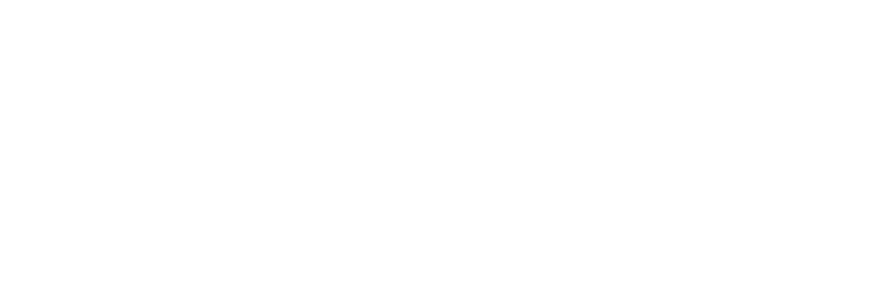
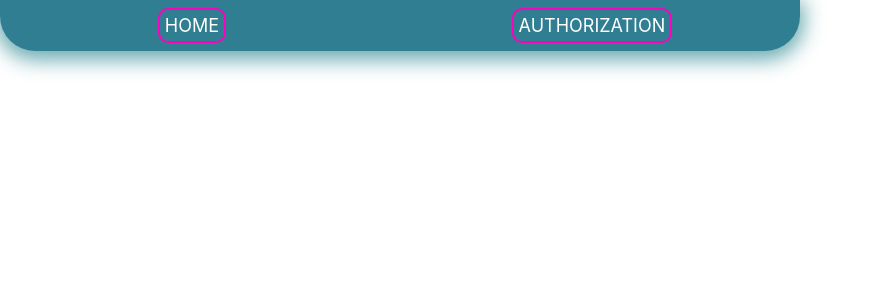
Before and after one commit to Ivanich777/MyGame, a React (Create React App) app in the folder frontend/: page / in a window 1280 px wide. Shown: the top 300 px of the page, without its empty margins (0-880 px from the left). Built offline with nearby package versions, Linux system fonts and the light colour scheme.

Commit message:
frontend-header

```diff
--- a/frontend/src/App.tsx
+++ /dev/null
@@ -1,10 +0,0 @@
-import React from 'react';
-import './App.css';
-
-function App() {
-  return (
-    <div className="App" />
-  );
-}
-
-export default App;
--- /dev/null
+++ b/frontend/src/App/App.tsx
@@ -0,0 +1,19 @@
+import React from 'react';
+import { Routes, Route } from 'react-router-dom';
+import './App.css';
+import { Provider, useDispatch } from 'react-redux';
+
+import Header from '../features/Header/Header';
+import MainPage from '../features/Main/MainPage';
+
+function App():JSX.Element {
+  return (
+    <Routes>
+    <Route path="/" element={<Header />}>
+      <Route path="main" element={<MainPage />} />
+    </Route>
+    </Routes>
+  );
+}
+
+export default App;
--- /dev/null
+++ b/frontend/src/features/Header/Header.css
@@ -0,0 +1,53 @@
+.header__nav {
+  width: 800px;
+  background-color: rgb(48, 126, 145);
+  box-shadow: rgba(44, 135, 145, 0.7) 0px 5px 20px 4px;
+  border-bottom-left-radius: 35px;
+  border-bottom-right-radius: 35px;
+}
+
+.header__container {
+  width: 100%;
+  padding: 15px;
+  display: flex;
+  position: relative;
+}
+
+.header__menu {
+  padding: 0;
+  margin: 0;
+  display: flex;
+  justify-content: space-around;
+  align-items: center;
+  color: #fff;
+  width: 100%;
+  list-style: none;
+  text-transform: uppercase;
+  font-size: large;
+}
+
+.header__logo {
+  width: 80px;
+  border-radius: 50%;
+  position: absolute;
+  left: -100px;
+  box-shadow: 0px 0px 15px 5px rgba(0, 0, 0, 0.6);
+}
+
+.header__item {
+  text-decoration: none;
+  color: white;
+  border: solid 2px rgb(255, 0, 191);
+  border-radius: 10px;
+  padding: 5px;
+  transition: all 0.4s ease-in-out;
+}
+
+.header__item:hover {
+  border: 2px solid rgb(0, 200, 255);
+  color: rgb(5, 6, 6);
+}
+
+.active {
+  color: rgb(217, 0, 255);
+}
--- /dev/null
+++ b/frontend/src/features/Header/Header.tsx
@@ -0,0 +1,31 @@
+import React from 'react';
+import { Outlet, NavLink } from 'react-router-dom';
+import './Header.css';
+import logo from './logo.png';
+
+function Header():JSX.Element {
+  return (
+    <div className="app__container">
+      <nav className="header__nav">
+        <div className="header__container">
+        <img className="header__logo" src={logo} alt="logo" />
+          <ul className="header__menu">
+            <li>
+              <NavLink className="header__item" to="/main">
+                Home
+              </NavLink>
+            </li>
+            <li>
+              <NavLink className="header__item" to="/auth">
+                Authorization
+              </NavLink>
+            </li>
+          </ul>
+        </div>
+      </nav>
+      <Outlet />
+    </div>
+  );
+}
+
+export default Header;
--- /dev/null
+++ b/frontend/src/features/Main/MainPage.tsx
@@ -0,0 +1,12 @@
+import React from 'react';
+
+function MainPage(): JSX.Element {
+  return (
+    <div className="main__container">
+      <h1 className="main__title">Если любишь играть - играй !</h1>
+      <img className="main__img" src="https://mf.b37mrtl.ru/russian/images/2021.10/article/6166c22b02e8bd360276f845.jpg" alt="main__back" />
+    </div>
+  );
+}
+
+export default MainPage;
--- a/frontend/src/index.tsx
+++ b/frontend/src/index.tsx
@@ -1,13 +1,17 @@
 import React from 'react';
 import ReactDOM from 'react-dom/client';
+import { BrowserRouter } from 'react-router-dom';
+import App from './App/App';
+import { Provider } from 'react-redux';
 import './index.css';
-import App from './App';
 
 const root = ReactDOM.createRoot(
   document.getElementById('root') as HTMLElement
 );
 root.render(
   <React.StrictMode>
-    <App />
+    <BrowserRouter>
+      <App />
+    </BrowserRouter>
   </React.StrictMode>
 );
```
Also changed, not shown: frontend/src/App/App.css (renamed from frontend/src/App.css), frontend/src/features/Header/logo.png (added).
